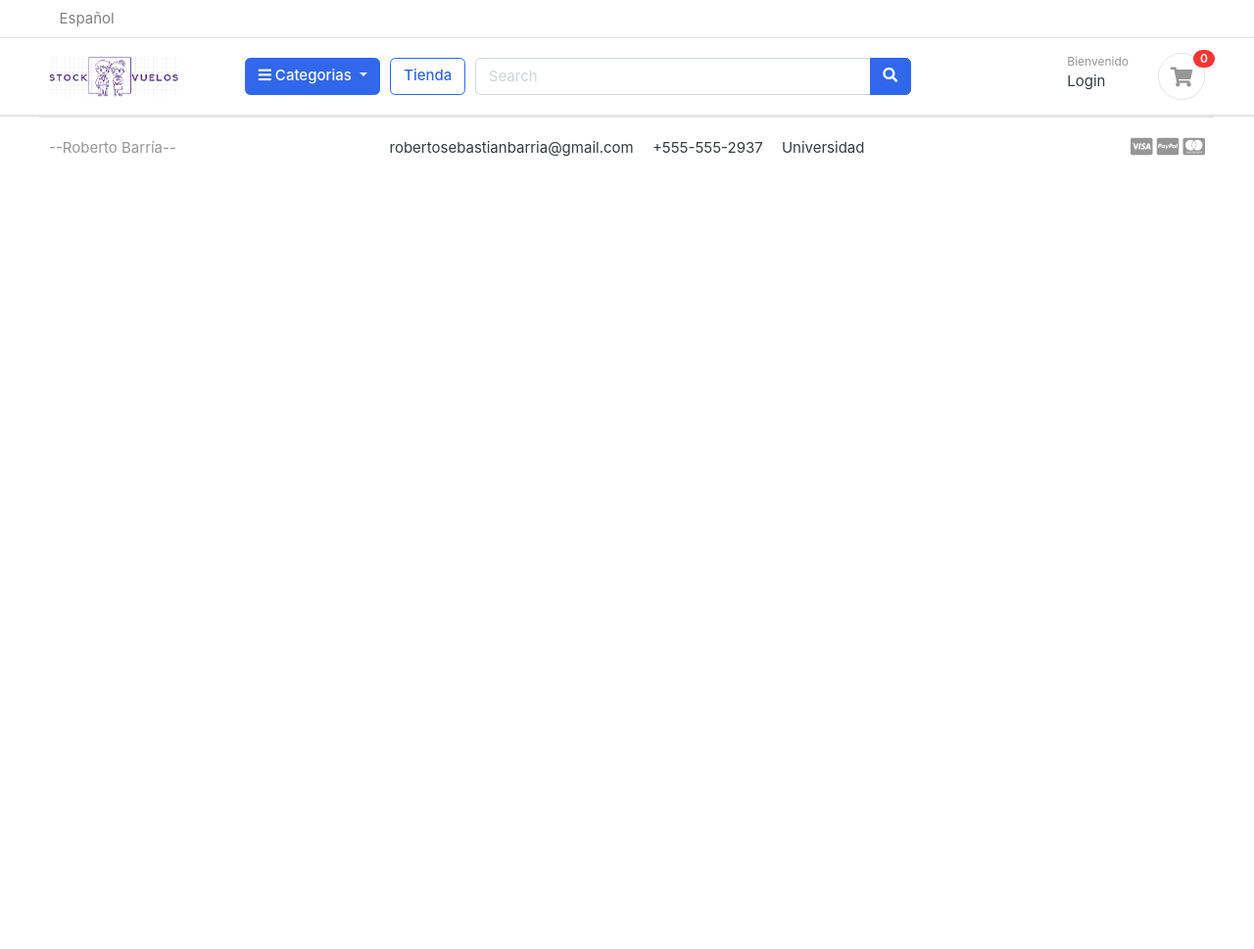
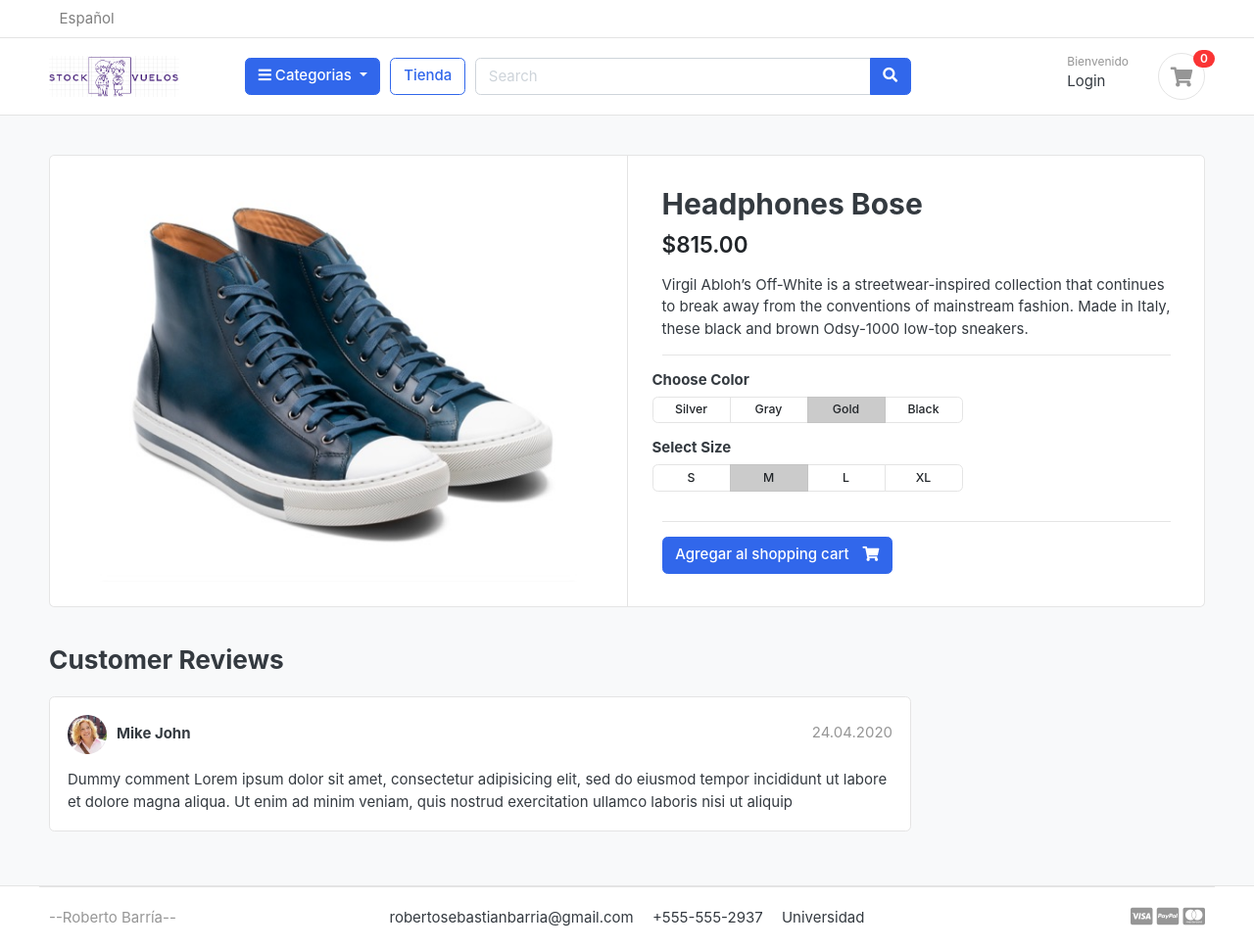
Before and after one commit to RobertoBarria/StockVuelo, a Django app: template templates/tienda/producto_detalle.html in a window 1280 px wide. Shown: the whole page at 98% size. Before the commit the page ends 160 px from the top, so only its background shows below. Run offline with Django 5.2, Linux system fonts and the light colour scheme; the template is opened without the code that fills it, so the values that code supplies are empty; some web fonts are replaced.

Commit message:
tercer commit

```diff
--- a/templates/home.html
+++ b/templates/home.html
@@ -31,9 +31,9 @@
     {% for producto in productos %}
     <div class="col-md-3">
         <div class="card card-product-grid">
-            <a href="./product-detail.html" class="img-wrap"> <img src="{{producto.imagen.url}}"> </a>
+            <a href="./producto_detalle.html" class="img-wrap"> <img src="{{producto.imagen.url}}"> </a>
             <figcaption class="info-wrap">
-                <a href="./product-detail.html" class="title">{{producto.nombre_producto}}</a>
+                <a href="./producto_detalle.html" class="title">{{producto.nombre_producto}}</a>
                 <div class="price mt-1">{{producto.precio}}</div> <!-- price-wrap.// -->
             </figcaption>
         </div>
--- a/templates/includes/navbar.html
+++ b/templates/includes/navbar.html
@@ -40,7 +40,7 @@
                 </div>
             </div>  <!-- category-wrap.// -->
         </div> <!-- col.// -->
-        <a href="./store.html" class="btn btn-outline-primary">Tienda</a>
+        <a href="./tienda.html" class="btn btn-outline-primary">Tienda</a>
         <div class="col-lg  col-md-6 col-sm-12 col">
             <form action="#" class="search">
                 <div class="input-group w-100">
--- a/templates/tienda/producto_detalle.html
+++ b/templates/tienda/producto_detalle.html
@@ -1,5 +1,115 @@
+
 {% extends 'base.html' %}
-
 {% block content %}
 
+<section class="section-content padding-y bg">
+    <div class="container">
+
+    <!-- ============================ COMPONENT 1 ================================= -->
+    <div class="card">
+        <div class="row no-gutters">
+            <aside class="col-md-6">
+    <article class="gallery-wrap">
+        <div class="img-big-wrap">
+           <a href="#"><img src="./images/items/12.jpg"></a>
+        </div> <!-- img-big-wrap.// -->
+
+    </article> <!-- gallery-wrap .end// -->
+            </aside>
+            <main class="col-md-6 border-left">
+    <article class="content-body">
+
+    <h2 class="title">Headphones Bose</h2>
+
+    <div class="mb-3">
+        <var class="price h4">$815.00</var>
+    </div>
+
+    <p>Virgil Abloh’s Off-White is a streetwear-inspired collection that continues to break away from the conventions of mainstream fashion. Made in Italy, these black and brown Odsy-1000 low-top sneakers.</p>
+
+
+    <hr>
+        <div class="row">
+            <div class="item-option-select">
+                <h6>Choose Color</h6>
+                <div class="btn-group btn-group-sm btn-group-toggle" data-toggle="buttons">
+                  <label class="btn btn-light">
+                    <input type="radio" name="radio_color"> Silver
+                  </label>
+                  <label class="btn btn-light">
+                    <input type="radio" name="radio_color" > Gray
+                  </label>
+                  <label class="btn btn-light active">
+                    <input type="radio" name="radio_color checked"> Gold
+                  </label>
+                  <label class="btn btn-light">
+                    <input type="radio" name="radio_color"> Black
+                  </label>
+                </div>
+            </div>
+        </div> <!-- row.// -->
+        <div class="row">
+            <div class="item-option-select">
+                <h6>Select Size</h6>
+                <div class="btn-group btn-group-sm btn-group-toggle" data-toggle="buttons">
+                  <label class="btn btn-light">
+                    <input type="radio" name="radio_color"> S
+                  </label>
+                  <label class="btn btn-light active">
+                    <input type="radio" name="radio_color" checked> M
+                  </label>
+                  <label class="btn btn-light">
+                    <input type="radio" name="radio_color"> L
+                  </label>
+                  <label class="btn btn-light">
+                    <input type="radio" name="radio_color"> XL
+                  </label>
+                </div>
+            </div>
+        </div> <!-- row.// -->
+        <hr>
+        <a href="./product-detail.html" class="btn  btn-primary"> <span class="text">Agregar al shopping cart</span> <i class="fas fa-shopping-cart"></i>  </a>
+    </article> <!-- product-info-aside .// -->
+            </main> <!-- col.// -->
+        </div> <!-- row.// -->
+    </div> <!-- card.// -->
+    <!-- ============================ COMPONENT 1 END .// ================================= -->
+
+    <br>
+
+    <div class="row">
+                <div class="col-md-9">
+
+        <header class="section-heading">
+            <h3>Customer Reviews </h3>
+
+        </header>
+
+        <article class="box mb-3">
+            <div class="icontext w-100">
+                <img src="./images/avatars/avatar1.jpg" class="img-xs icon rounded-circle">
+                <div class="text">
+                    <span class="date text-muted float-md-right">24.04.2020 </span>
+                    <h6 class="mb-1">Mike John </h6>
+
+                </div>
+            </div> <!-- icontext.// -->
+            <div class="mt-3">
+                <p>
+                    Dummy comment Lorem ipsum dolor sit amet, consectetur adipisicing elit, sed do eiusmod
+                    tempor incididunt ut labore et dolore magna aliqua. Ut enim ad minim veniam,
+                    quis nostrud exercitation ullamco laboris nisi ut aliquip
+                </p>
+            </div>
+        </article>
+
+
+
+        </div> <!-- col.// -->
+    </div> <!-- row.// -->
+
+
+    </div> <!-- container .//  -->
+    </section>
+    <!-- ========================= SECTION CONTENT END// ========================= -->
 {% endblock %}
--- a/templates/tienda/tienda.html
+++ b/templates/tienda/tienda.html
@@ -60,11 +60,12 @@
                     <div class="col-md-4">
                         <figure class="card card-product-grid">
                             <div class="img-wrap">
-                                <img src="{{ producto.imagen.url }}"></a>
+                                <a href="{{ single_product.get_url}}"><img src="{{ producto.imagen.url }}"></a>
+
                             </div> <!-- img-wrap.// -->
                             <figcaption class="info-wrap">
                                 <div class="fix-height">
-                                    <a href="{{ producto.imagen.url }}" class="title">{{ producto.nombre_producto }}</a>
+                                    <a href="{{ single_product.get_url}}" class="title">{{ producto.nombre_producto }}</a>
                                     <div class="price-wrap mt-2">
                                         <span class="price">$ {{ producto.precio }} </span>
                                     </div> <!-- price-wrap.// -->
--- a/tienda/urls.py
+++ b/tienda/urls.py
@@ -2,8 +2,7 @@ from django.urls import path
 from . import views
 
 urlpatterns = [
-    path('',views.tienda, name='tienda'),
-    path('<slug:categoria_slug>', views.tienda,name = 'productos_por_categoria' ),
-    path('<slug:categoria_slug>/<slug:producto_slug>/', views.producto_detalle, name='producto_detalle'),
-
+    path('',views.tienda, name="tienda"),
+    path('<slug:categoria_slug>/', views.tienda, name='productos_por_categoria'),
+    path('tienda/<slug:categoria_slug>/<slug:producto_slug>/', views.producto_detalle, name='producto_detalle'),
 ]
```
Also changed, not shown: tienda/models.py (+9 -7 lines), tienda/views.py (+5 -3 lines), db.sqlite3.
